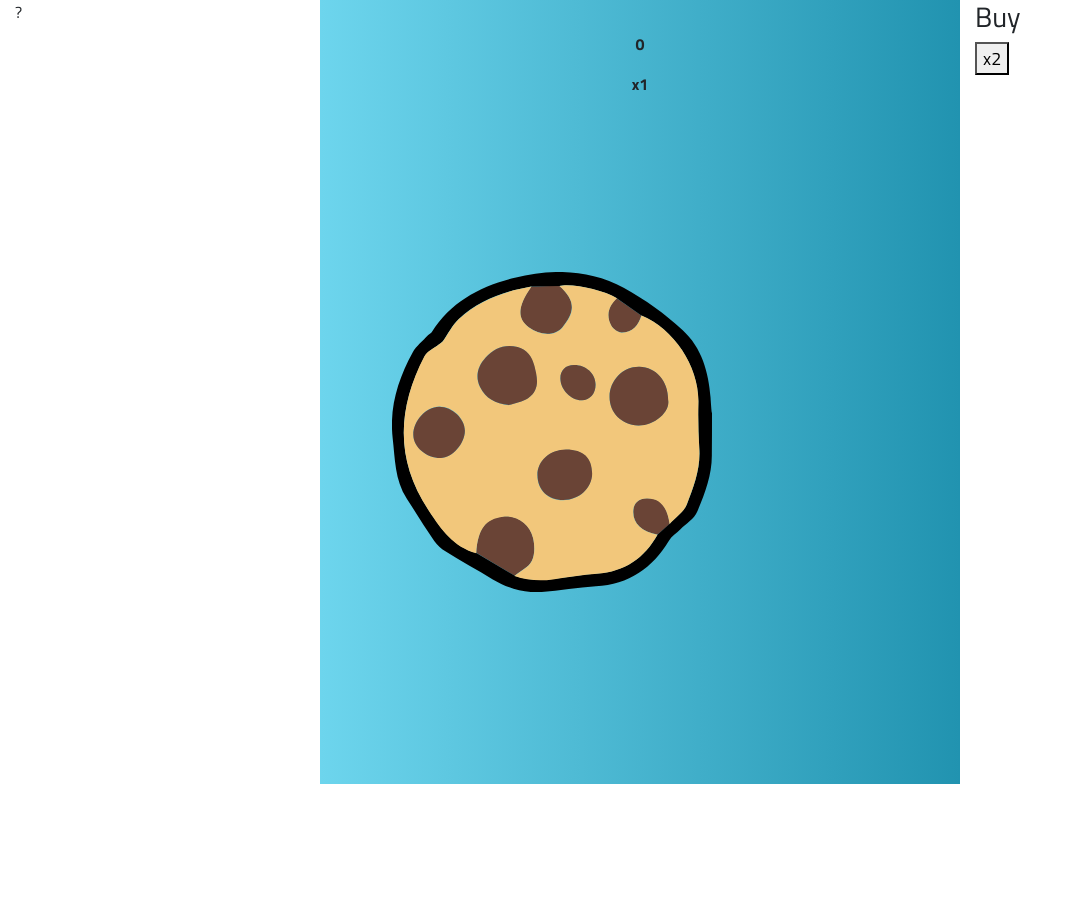
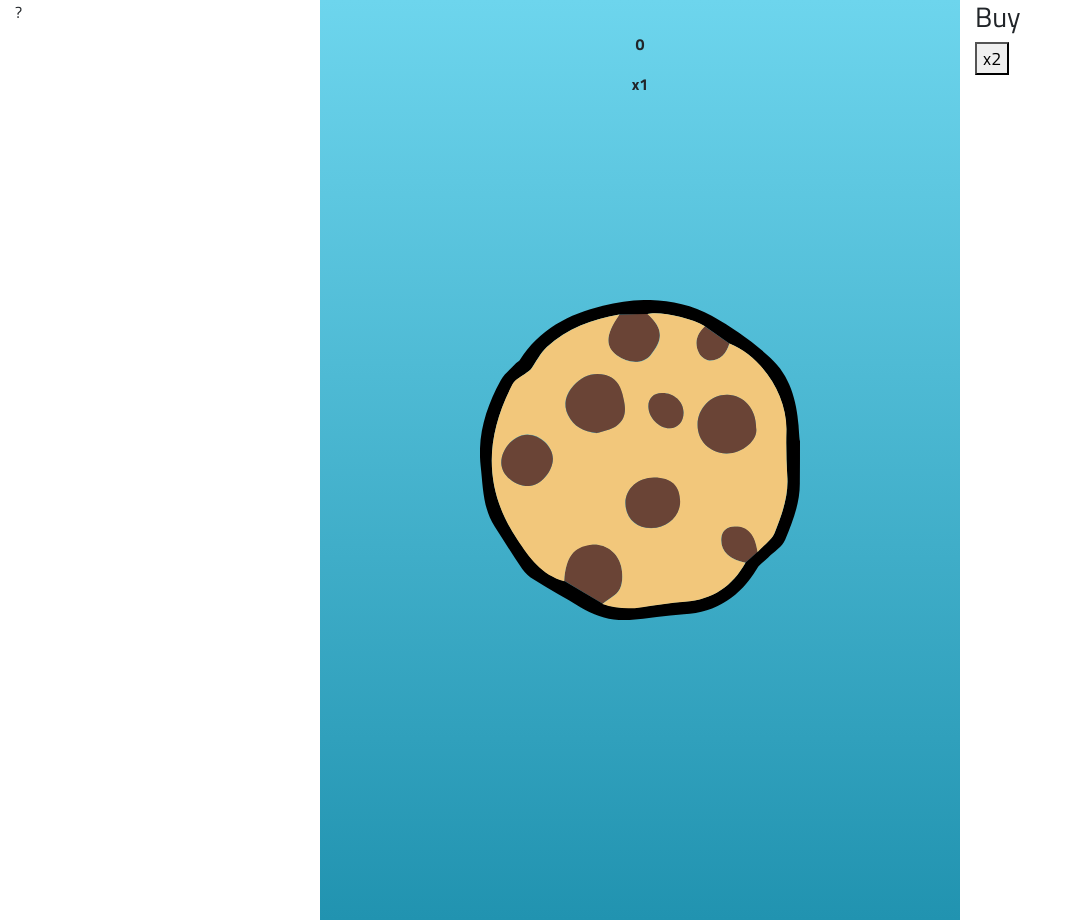
Before and after one commit to Yaco-99/CookieClicker, a plain HTML site: page index.html in a window 1280 px wide. Shown: the whole page, without its empty margins (0-1066 px from the left). Before the commit the page ends 800 px from the top, so only its background shows below. Drawn offline with nearby package versions, Linux system fonts and the light colour scheme.

Commit message:
Css suite

```diff
--- a/assets/scss/_cookie.scss
+++ b/assets/scss/_cookie.scss
@@ -1,19 +1,21 @@
 .cookie{
-
     background: #2193b0;  /* fallback for old browsers */
-    background: -webkit-linear-gradient(to right, #6dd5ed, #2193b0);  /* Chrome 10-25, Safari 5.1-6 */
-    background: linear-gradient(to right, #6dd5ed, #2193b0); /* W3C, IE 10+/ Edge, Firefox 16+, Chrome 26+, Opera 12+, Safari 7+ */
-    text-align: center;
+    background: -webkit-linear-gradient(to bottom, #6dd5ed, #2193b0);  /* Chrome 10-25, Safari 5.1-6 */
+    background: linear-gradient(to bottom, #6dd5ed, #2193b0); /* W3C, IE 10+/ Edge, Firefox 16+, Chrome 26+, Opera 12+, Safari 7+ */
     padding:2rem;
     font-weight: 700;
-
+    justify-content: center;
     #cookie{
         background-image: url(../img/cookie_01.svg);
-        background-position: center center;
+        background-position: center;
         background-repeat: no-repeat;
-
+        align-self: center;
         background-size: 20rem;
         width: 25rem;
-        height: 40rem;
+        height: 53.5rem;
+    }
+    .score{
+        justify-self: center;
+        text-align: center;
     }
 }
--- a/index.html
+++ b/index.html
@@ -15,10 +15,15 @@
             <section class="col-md-3">
                 ?
             </section>
-            <section class="cookie col-md-6">
-                <p id="score">0</p>
-                <p id="multiplier">x1</p>
-                <div id="cookie"></div>
+            <section class="cookie col-md-6 d-flex">
+
+
+                <div id="cookie">
+                    <div class="score">
+                        <p id="score">0</p>
+                        <p id="multiplier">x1</p>
+                    </div>
+                </div>
             </section>
             <section class="shop col-md-3">
                 <h3>Buy</h3>
```
Also changed, not shown: assets/css/style.css.
